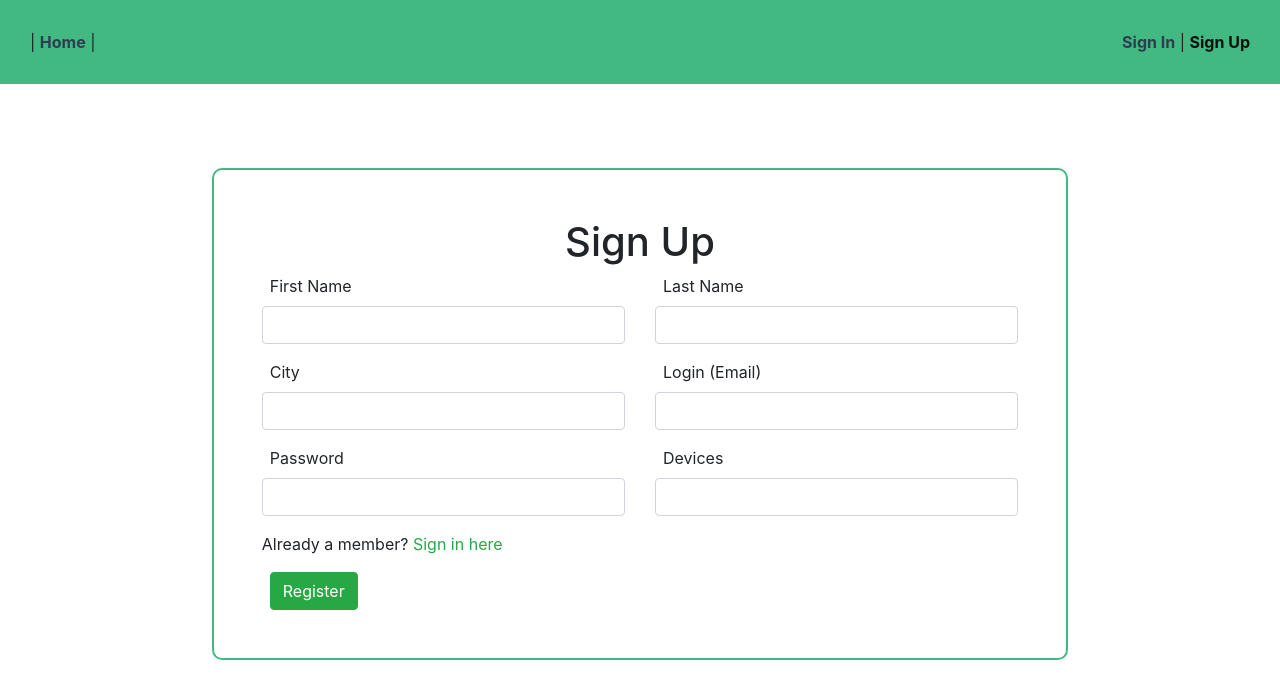
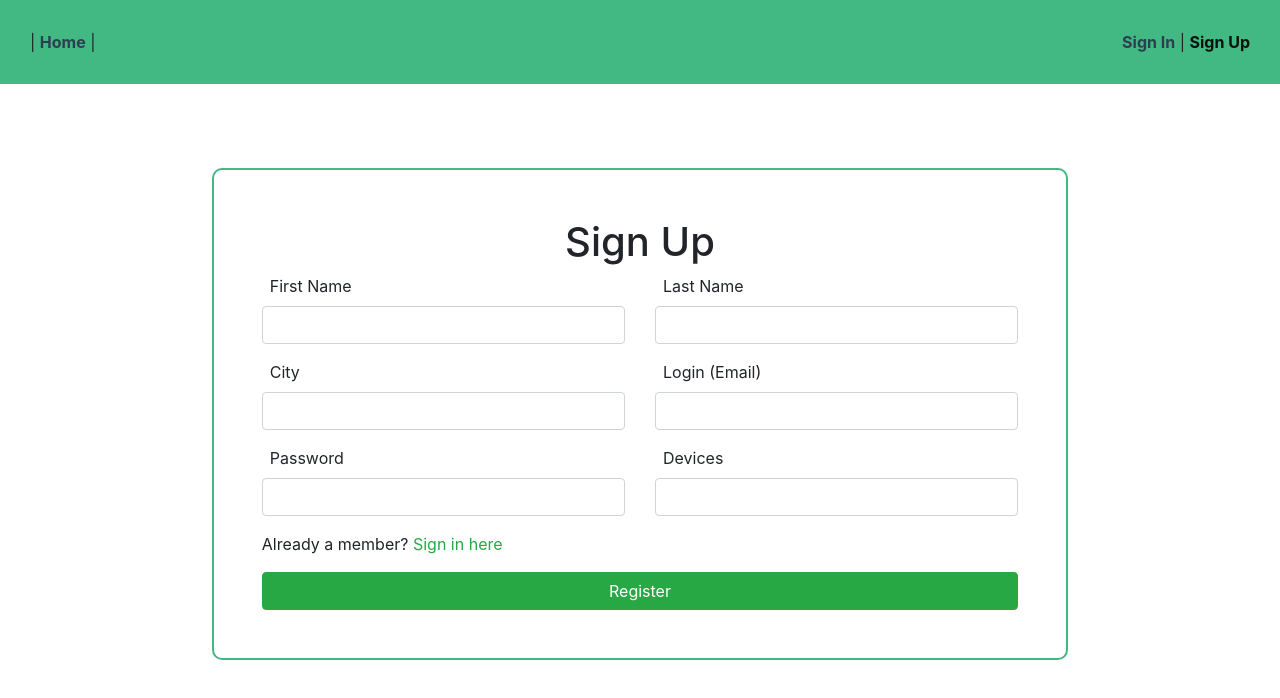
Before and after one commit to imkozin/vue-flask, a Vue app in the folder frontend/: page /register in a window 1280 px wide. Shown: the top 698 px of the page. Built offline with nearby package versions, Linux system fonts and the light colour scheme.

Commit message:
changed styling for reg and log form

```diff
--- a/frontend/src/views/LoginView.vue
+++ b/frontend/src/views/LoginView.vue
@@ -54,7 +54,7 @@
 
     <p>Not a member? <router-link to="/register" class="text-success">Sign up here</router-link></p>
 
-      <b-button type="submit" variant="success" class="mt-3">Login</b-button>
+    <b-button type="submit" variant="success" class="mt-3 col-12 gradient-custom">Login</b-button>
   </b-form>
 </div>
 </template>
--- a/frontend/src/views/RegView.vue
+++ b/frontend/src/views/RegView.vue
@@ -53,7 +53,11 @@
 
       <p>Already a member? <router-link to="/login" class="text-success">Sign in here</router-link></p>
 
-      <button type="submit" class="btn btn-success float-left ml-2">Register</button>
+      <div class="row">
+        <div class="col">
+          <button type="submit" class="btn btn-success btn-block">Register</button>
+        </div>
+      </div>
     </b-form>
   </div>
 </template>
```
Lines whose indentation alone changed are shown as unchanged.
